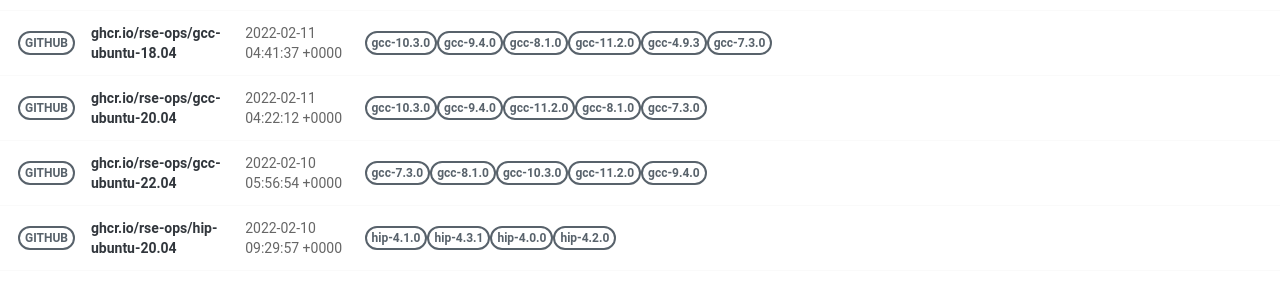
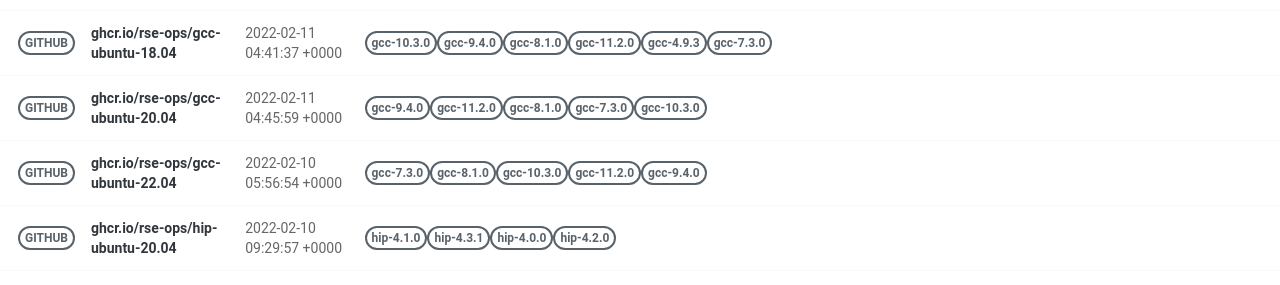
Before and after one commit to rse-ops/docker-images, a Jekyll site: the page built from pages/index.md, in a window 1280 px wide. Shown: the part 581-866 px from the top of the page. Built offline with Jekyll 4.4.1, drawn with Linux system fonts in a browser that asks for light colours; nearby versions of some CDN libraries.

Commit message:
Automated push to update library 2022-02-11

```diff
--- a/_library/ghcr.io-rse-ops-gcc-ubuntu-20.04.md
+++ b/_library/ghcr.io-rse-ops-gcc-ubuntu-20.04.md
@@ -1,14 +1,11 @@
 ---
 layout: container
 name: ghcr.io/rse-ops/gcc-ubuntu-20.04
-updated_at: 2022-02-11 04:22:12.201366
+updated_at: 2022-02-11 04:45:59.735008
 
 
 container_url: https://github.com/orgs/rse-ops/packages/container/package/gcc-ubuntu-20.04
 versions:
- - tag: gcc-10.3.0
-   dockerfile: https://github.com/rse-ops/docker-images/blob/main/ubuntu/gcc/Dockerfile
-   manifest: https://crane.ggcr.dev/manifest/ghcr.io/rse-ops/gcc-ubuntu-20.04:gcc-10.3.0
  - tag: gcc-9.4.0
    dockerfile: https://github.com/rse-ops/docker-images/blob/main/ubuntu/gcc/Dockerfile
    manifest: https://crane.ggcr.dev/manifest/ghcr.io/rse-ops/gcc-ubuntu-20.04:gcc-9.4.0
```
Also changed, not shown: other parts of _library/ghcr.io-rse-ops-gcc-ubuntu-20.04.md (+3 -0 lines).
